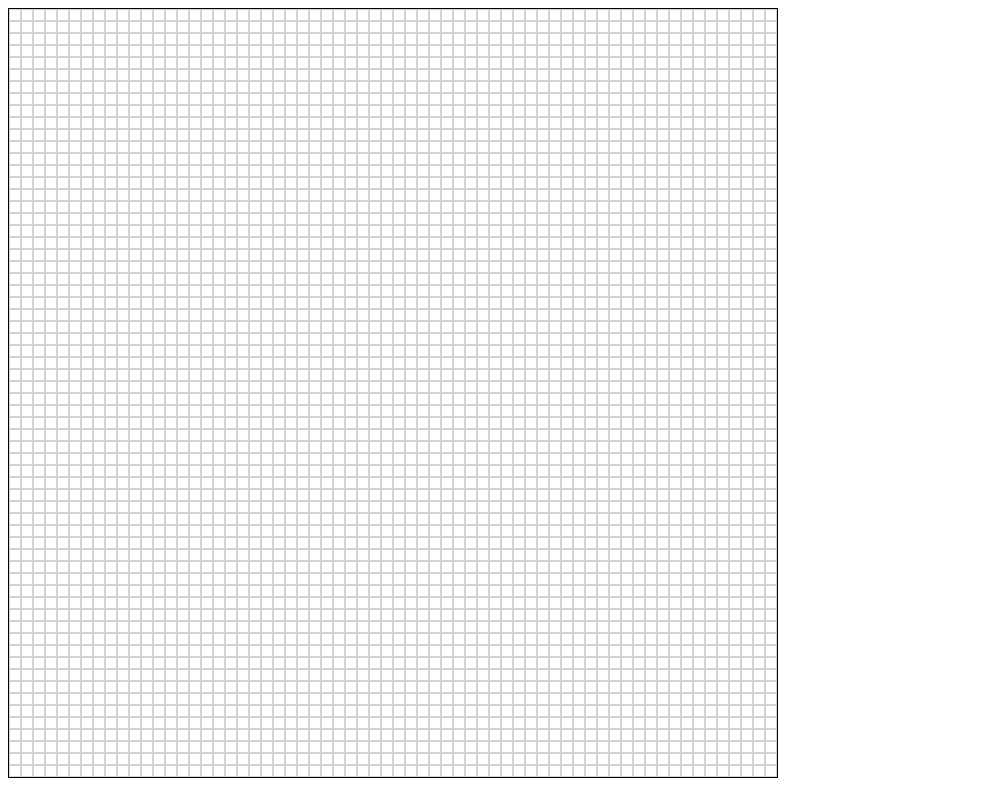
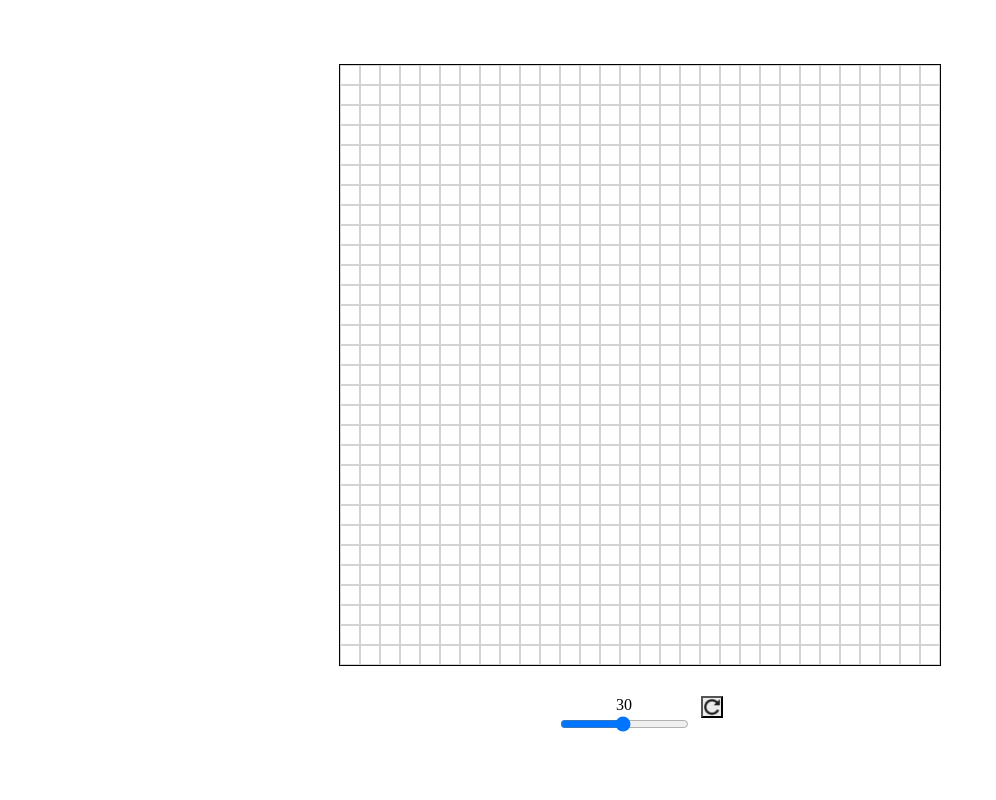
Before and after one commit to brianaung/etch-a-sketch, a plain HTML site: page index.html in a window 1280 px wide. Shown: the whole page, without its empty margins (0-996 px from the left). Drawn offline with Linux system fonts and the light colour scheme.

Commit message:
implement drawing and ability to change grid size using slider

```diff
--- a/index.html
+++ b/index.html
@@ -5,11 +5,21 @@
   <link rel="stylesheet" href="styles.css">
 </head>
 <body>
-  <div class="drawing-board">
-    <!-- cells are added from the script -->
-    <!-- <div class=".cell"></div> -->
+  <div class="container">
+    <div class="drawing-board">
+      <!-- cells are added from the script -->
+      <!-- <div class=".cell"></div> -->
+    </div>
+    <div class="menu">
+      <!-- <button class="small">small</button> -->
+      <!-- <button class="large">large</button> -->
+      <div class="size-changer">
+        <div class="slider-value"></div>
+        <input class="slider" autocomplete="off" type="range" min="1" max="60" value="30">
+      </div>
+      <button class="reset-button"></button>
+    </div>
   </div>
-
   <script src="script.js"></script>
 </body>
 </html>
--- a/script.js
+++ b/script.js
@@ -1,19 +1,63 @@
-const CELL_WIDTH = 10;  // from CSS: .cell {width: 10px};
-const CELL_BORDER_WIDTH = 2;  // from CSS: .cell {border: ... 1px};
+const CELL_BORDER_WIDTH = 2;
 
 const drawingBoard = document.querySelector('.drawing-board');
 
-/* create a drawing drawingBoard given row and col sizes */
-function makeGrid(rows, cols) {
-  /* set the container width to fit the number of columns */
-  drawingBoard.style.setProperty('width', `${cols *
-      (CELL_WIDTH + CELL_BORDER_WIDTH)}px`);
+function makeBoard(dim) {
+  let boardSize = drawingBoard.clientWidth;  // get the width of the board excluding borders
+  let cellSize = boardSize/dim - CELL_BORDER_WIDTH;
+  console.log(cellSize);
 
-  for (let i = 0; i < (rows * cols); i++) {
+  for (let i = 0; i < (dim ** 2); i++) {
+
+    /* create grid cells (dim * dim) */
     const cell = document.createElement('div');
     cell.classList.add('cell');
+    cell.style.setProperty('width', `${cellSize}px`);
+    cell.style.setProperty('height', `${cellSize}px`);
+
+    /* change color on mouse hover */
+    cell.addEventListener('mouseover', () => {
+      cell.style.setProperty('background-color', 'black');
+    });
+
     drawingBoard.appendChild(cell);
   }
 }
 
-makeGrid(64, 64);
+function changeGridSize(size) {
+  while (drawingBoard.firstElementChild) {
+    drawingBoard.removeChild(drawingBoard.firstElementChild);
+  }
+  makeBoard(size);
+}
+
+
+function resetGrid() {
+  const cells = document.querySelectorAll('.cell');
+  cells.forEach(cell => {
+    cell.style.setProperty('background-color', '');
+  });
+}
+
+
+function main() {
+  // create board initially
+  makeBoard(30);
+
+  // button to clear all drawings
+  const resetBtn = document.querySelector('.reset-button');
+  resetBtn.addEventListener('click', resetGrid);
+
+
+  // using range slider: 0 - 60 to change the grid sizes
+  const sliderValue = document.querySelector('.slider-value');
+  const slider = document.querySelector('.slider');
+  slider.addEventListener('input', () => {
+    changeGridSize(slider.value);
+    sliderValue.textContent = slider.value;
+  });
+  sliderValue.textContent = slider.value;
+}
+
+// run the program
+main();
--- a/styles.css
+++ b/styles.css
@@ -1,11 +1,50 @@
+:root {
+  --board-size: 600px;
+}
+
+html, body {
+  margin: 0;
+}
+
+.container {
+  margin: auto;
+  height: 100vh;
+  display: flex;
+  justify-content: center;
+  align-items: center;
+  flex-direction: column;
+  gap: 30px;
+}
+
 .drawing-board {
   border: solid black 1px;
   display: flex;
   flex-wrap: wrap;
+  width: var(--board-size);
+  height: var(--board-size);
 }
 
 .cell {
-  border: solid lightgray 1px;
-  height: 10px;
-  width: 10px;
+  border: solid 1px lightgray;
+  /* border: none; */
 }
+
+.menu {
+  width: var(--board-size);
+  display: flex;
+  justify-content: center;
+  gap: 10px;
+}
+
+.reset-button {
+  background-image: url('img/reload.png');
+  background-size: 100%;
+  /* margin-left: 50px; */
+  width: 22px;
+  height: 22px;
+  overflow: hidden;
+}
+
+.slider-value {
+  text-align: center;
+}
```
Also changed, not shown: img/reload.png (added).
